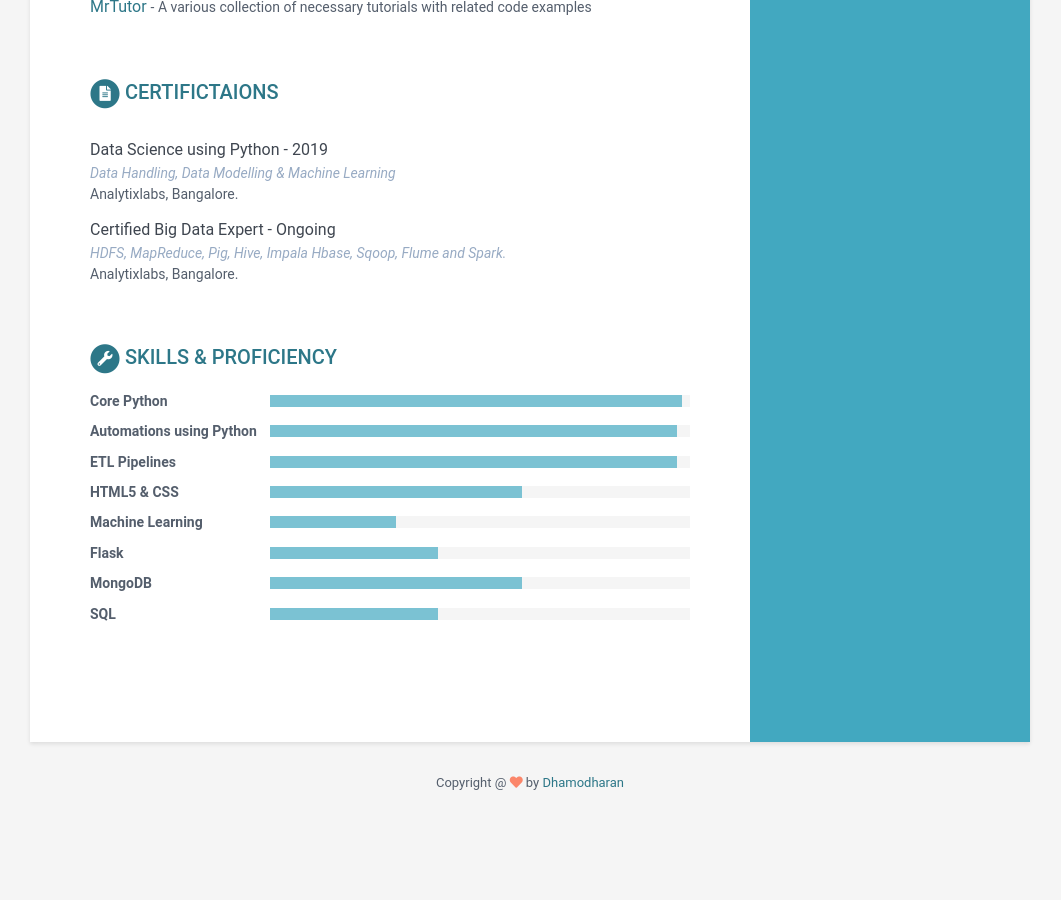
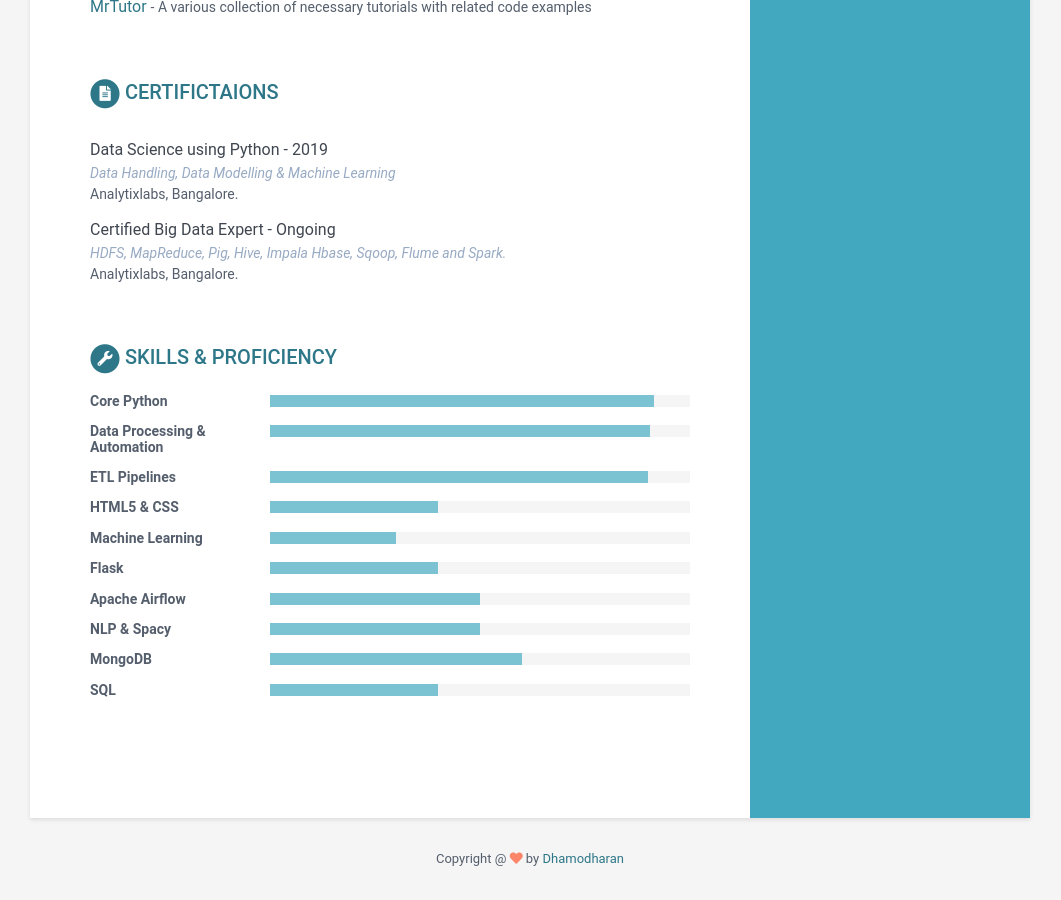
Before and after one commit to dhamodharanrk/online-cv, a Jekyll site: the page built from index.html, in a window 1280 px wide and 900 px high, scrolled down 1639 px. Shown: the whole window, without its empty margins (110-1171 px from the left). Built offline with Jekyll 4.4.1, drawn with Linux system fonts in a browser that asks for light colours; before the commit the page ends 2463 px from its top, so only the background shows below that.

Commit message:
Update data.yml

```diff
--- a/_data/data.yml
+++ b/_data/data.yml
@@ -168,22 +168,28 @@ skills:
 
     toolset:
       - name: Core Python
-        level: 98%
+        level: 91.5%
 
-      - name: Automations using Python
-        level: 97%
+      - name: Data Processing & Automation
+        level: 90.5%
 
       - name: ETL Pipelines
-        level: 97%
+        level: 90%
 
       - name: HTML5 & CSS
-        level: 60%
+        level: 40%
 
       - name: Machine Learning
         level: 30%
 
       - name: Flask
         level: 40%
+
+      - name: Apache Airflow
+        level: 50%
+
+      - name: NLP & Spacy
+        level: 50%
 
       - name: MongoDB
         level: 60%
```
